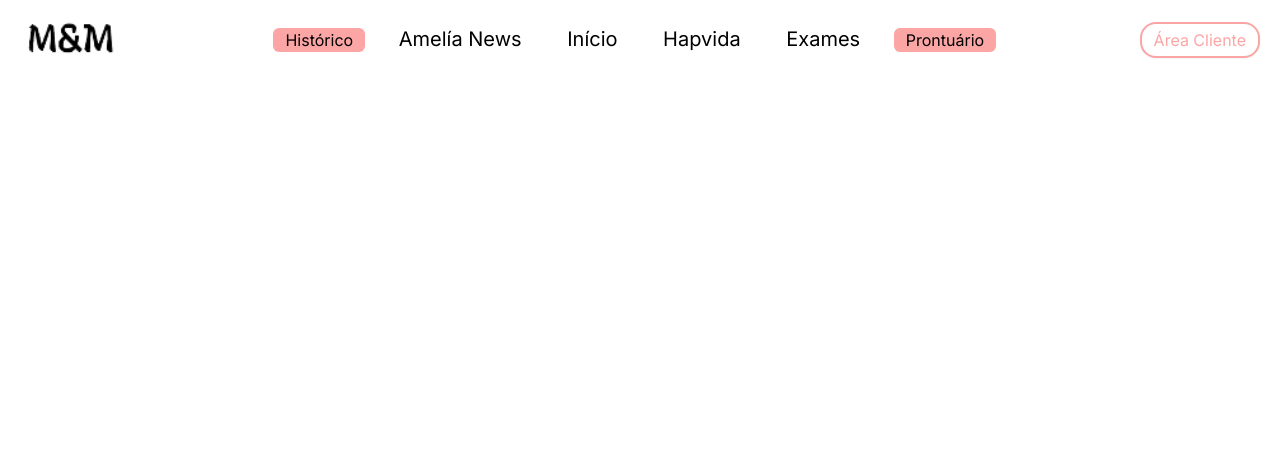
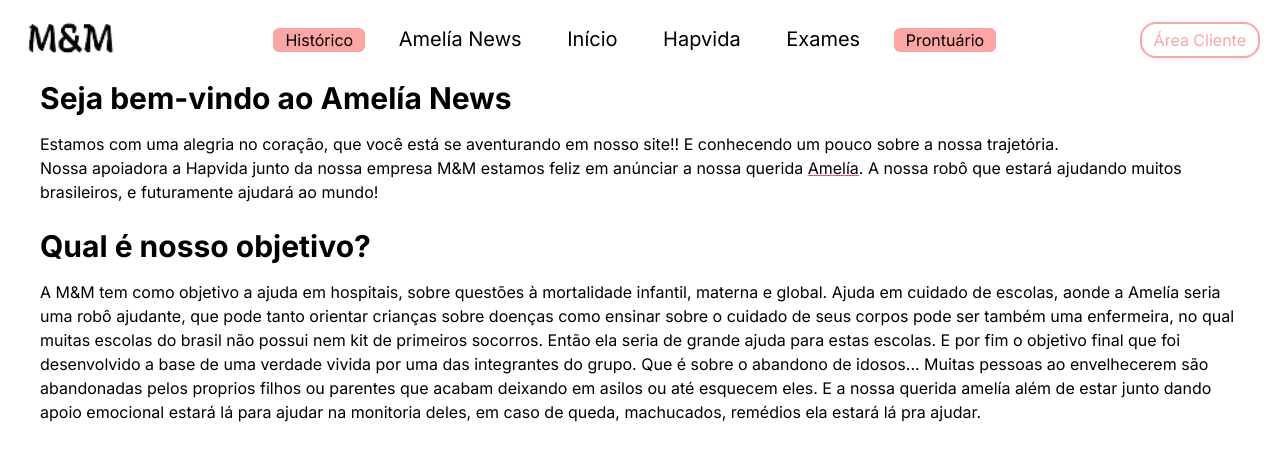
Before and after one commit to ProjetosFaculdadeFiap/GS-Amelia, a Next.js app: page /jornal in a window 1280 px wide. Shown: the top 460 px of the page. Built offline with nearby package versions, Linux system fonts and the light colour scheme; sample sign-in values are in the browser's storage.

Commit message:
add texto

```diff
--- a/src/app/jornal/page.jsx
+++ b/src/app/jornal/page.jsx
@@ -12,7 +12,20 @@ export default function Jornal() {
     }
     }, []);
 
+    return (
+        <>
+            <div>
+                <h1 className="introducao font-bold"> Seja bem-vindo ao Amelía News </h1>
+                    <p className="introducao-informacao"> Estamos com uma alegria no coração, que você está se aventurando em nosso site!! E conhecendo um pouco sobre a nossa trajetória.</p>
+                    <p className="introducao-informacao mb-6"> Nossa apoiadora a Hapvida junto da nossa empresa M&M estamos feliz em anúnciar a nossa querida <a class="underline decoration-pink-500">Amelía</a>. A nossa robô que estará ajudando muitos brasileiros, e futuramente ajudará ao mundo!</p>
+
+                <h1 className="introducao font-bold"> Qual é nosso objetivo? </h1>
+                    <p className="introducao-informacao mb-6"> A M&M tem como objetivo a ajuda em hospitais, sobre questões à mortalidade infantil, materna e global. Ajuda em cuidado de escolas, aonde a Amelía seria uma robô ajudante, que pode tanto orientar crianças sobre doenças como ensinar sobre o cuidado de seus corpos pode ser também uma enfermeira, no qual muitas escolas do brasil não possui  nem kit de primeiros socorros.
+                    Então ela seria de grande ajuda para estas escolas. E por fim o objetivo final que foi desenvolvido a base de uma verdade vivida por uma das integrantes do grupo. Que é sobre o abandono de idosos... Muitas pessoas ao envelhecerem são abandonadas pelos proprios filhos ou parentes
+                    que acabam deixando em asilos ou até esquecem eles. E a nossa querida amelía além de estar junto dando apoio emocional estará lá para ajudar na monitoria deles, em caso de queda, machucados, remédios ela estará lá pra ajudar.</p>
 
 
-
+            </div>
+        </>
+    )
 }
```
